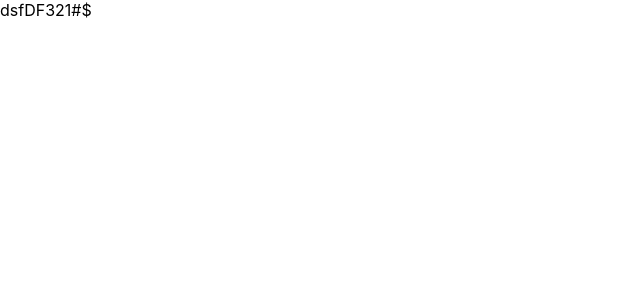
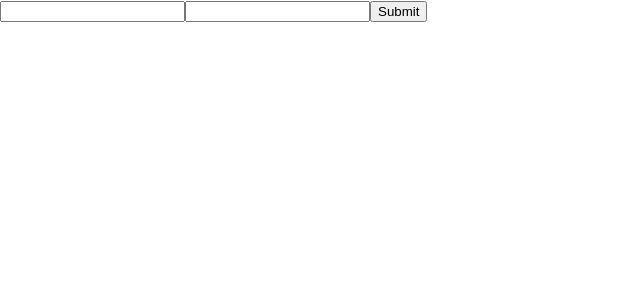
Before and after one commit to VolkovZP/react-app, a React (Create React App) app: page / in a window 1280 px wide. Shown: the top 300 px of the page, without its empty margins (0-640 px from the left). Built offline with nearby package versions, Linux system fonts and the light colour scheme.

Commit message:
add Formik from example

```diff
--- a/src/App.js
+++ b/src/App.js
@@ -1,10 +1,10 @@
+import SignInForm from 'components/forms/SignInForm';
 import React from 'react'
-import { SIGN_UP_SCHEMA } from 'utils/validationSchemas'
+
 function App() {
-  const data = SIGN_UP_SCHEMA.validateSync({ password: 'dsfDF321#$', email: 'serfentos12@mail.ru', lastName: 'Test', firstName: 'Testovich' })
   return (
     <>
-      <div>{data.password}</div>
+      <SignInForm />
     </>
   )
 }
--- a/src/components/forms/SignInForm/index.jsx
+++ b/src/components/forms/SignInForm/index.jsx
@@ -1,10 +1,29 @@
 import React from 'react'
+import { Formik, Form, Field, ErrorMessage } from 'formik'
+import { SIGN_IN_SCHEMA } from 'utils/validationSchemas'
+
+const initialValues = {
+    email: '',
+    password: '',
+}
+
 
 function SignInForm() {
     return (
-        <div>
-
-        </div>
+        <Formik initialValues={initialValues} validationSchema={SIGN_IN_SCHEMA}>
+            {fomikProps => {
+                console.log(fomikProps)
+                return (
+                    <Form>
+                        <Field name='email' />
+                        <ErrorMessage name='email' component='span' />
+                        <Field type="password" name='password' />
+                        <ErrorMessage name='password' />
+                        <Field type="submit" value='Submit' />
+                    </Form>
+                )
+            }}
+        </Formik>
     )
 }
 
```
